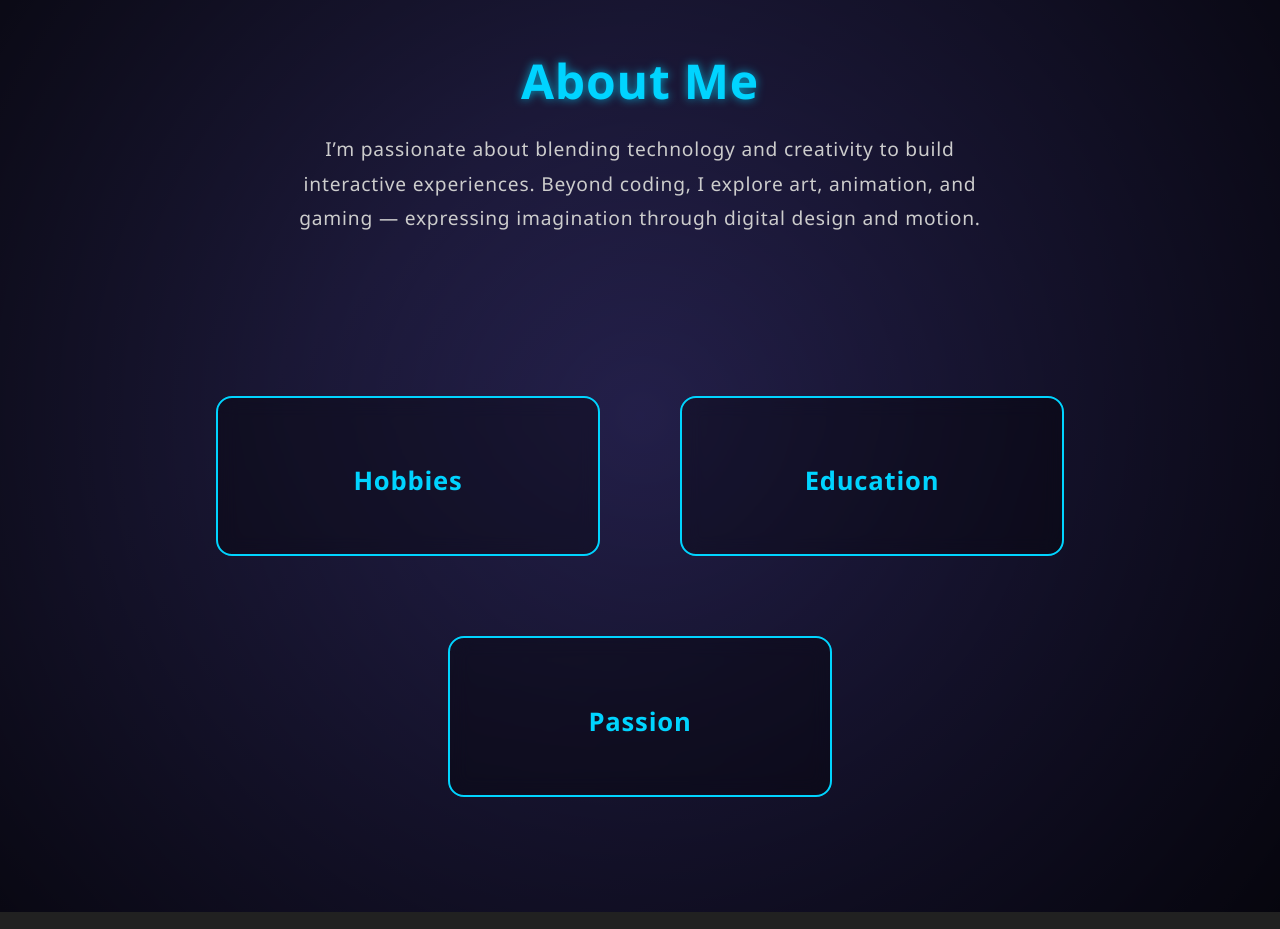
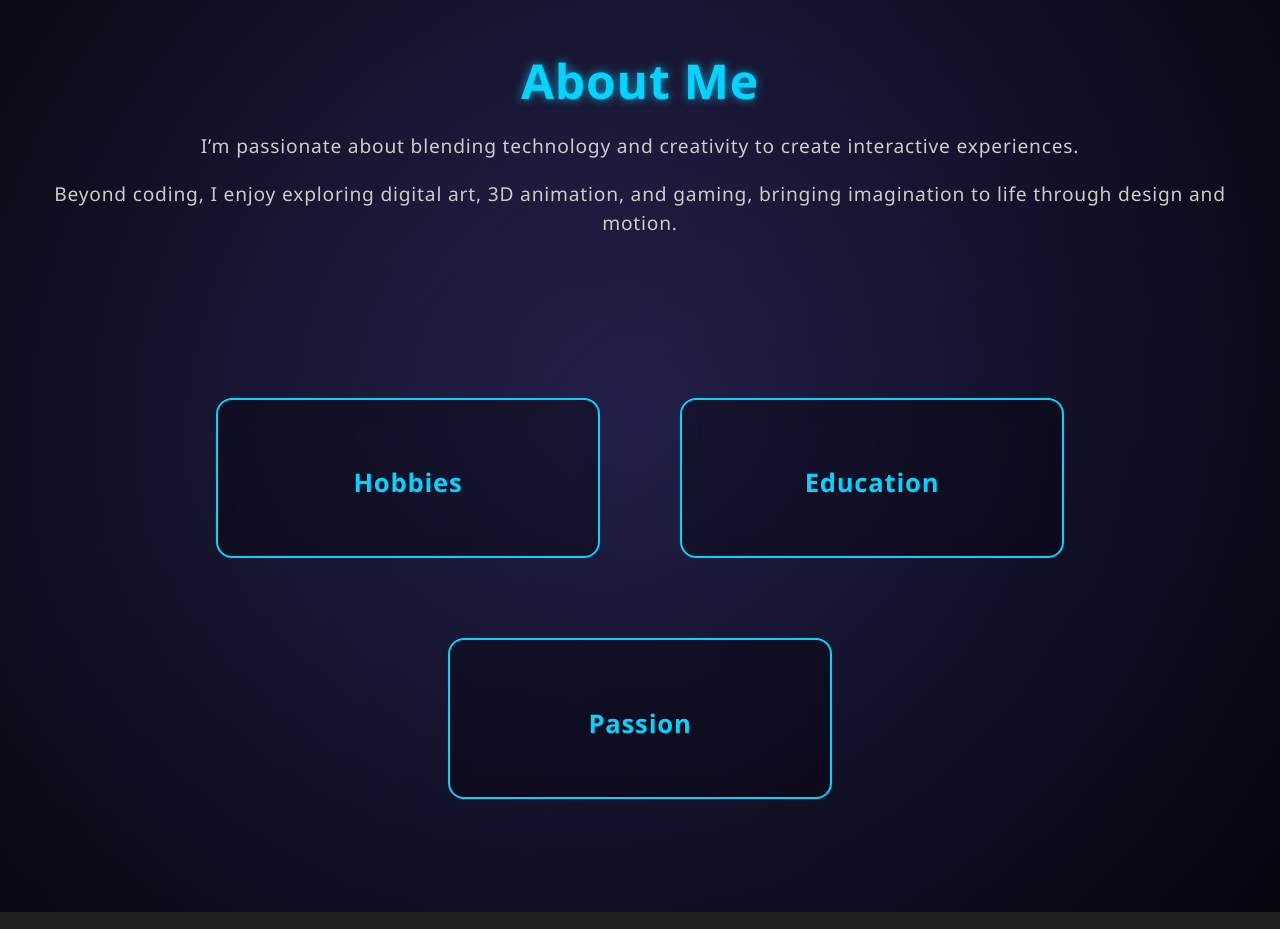
Before and after one commit to Freiderich/Portfolio, a React (Vite) app: page / in a window 1280 px wide. Shown: the part 960-1889 px from the top of the page. Built offline with nearby package versions, Linux system fonts and the light colour scheme.

Commit message:
Fixed Description on about me

```diff
--- a/src/components/About.jsx
+++ b/src/components/About.jsx
@@ -69,10 +69,12 @@ function About() {
     <section id="about" className="about-section">
       <h2 className="about-title">About Me</h2>
       <p className="about-description">
-        I’m passionate about blending technology and creativity to build
-        interactive experiences. Beyond coding, I explore art, animation, and
-        gaming — expressing imagination through digital design and motion.
+        I’m passionate about blending technology and creativity to create interactive experiences.
       </p>
+      <p className="about-description">
+        Beyond coding, I enjoy exploring digital art, 3D animation, and gaming, bringing imagination to life through design and motion.
+      </p>
+
 
       {/* Boxes */}
       <div className="about-boxes">
--- a/src/styles/About.css
+++ b/src/styles/About.css
@@ -31,11 +31,11 @@
 
 .about-description {
   font-size: 1.2rem;
-  margin-bottom: 4rem;
-  max-width: 700px;
+  margin-bottom: .5rem;
+  max-width: 100rem;
   margin-left: auto;
   margin-right: auto;
-  line-height: 1.8;
+  line-height: 1.5;
   color: #ccc;
 }
 
@@ -461,7 +461,9 @@
 }
 
 
-/* Education Timeline */
+/* ===============================
+   EDUCATION TIMELINE
+================================= */
 .education-timeline {
   position: relative;
   margin-left: 1.5rem;
@@ -540,7 +542,6 @@
   }
 }
 
-
 .education-item .dot {
   animation: pulseDot 1.5s infinite alternate;
 }
@@ -551,7 +552,6 @@
   100% { transform: scale(1) translateY(0); opacity: 0.8; }
 }
 
-
 .education-item.current .dot {
   animation: pulseDot 1.5s infinite alternate;
 }
```
